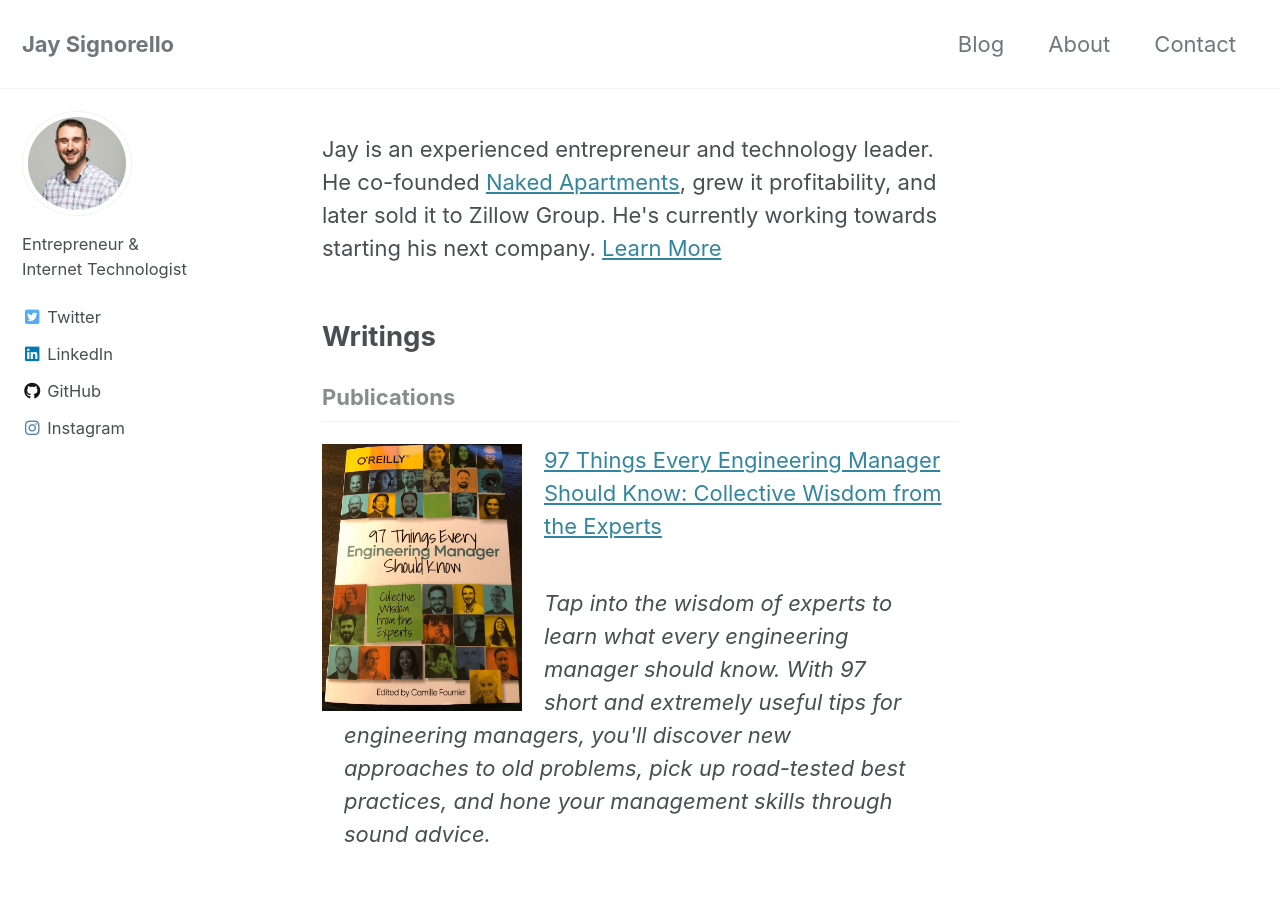
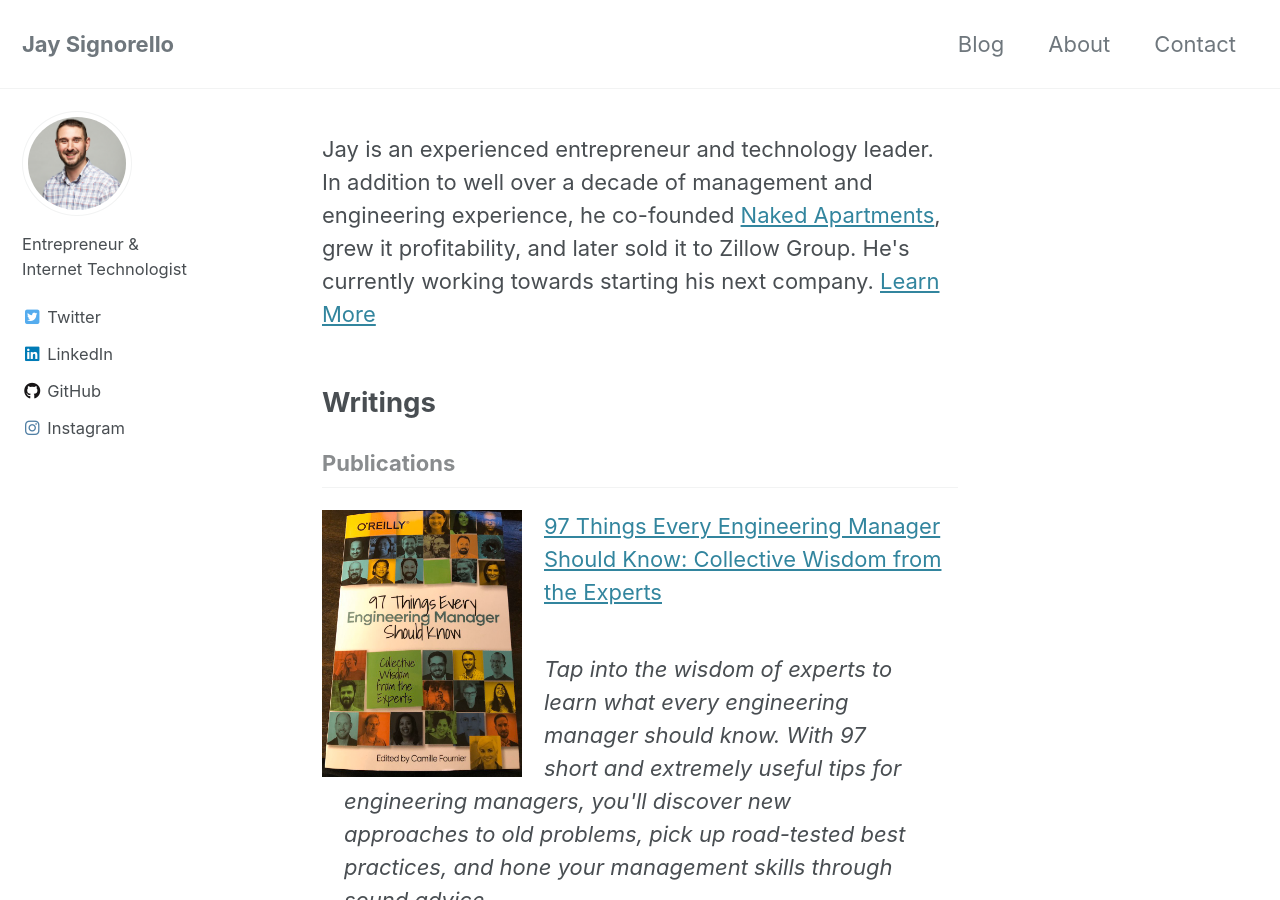
Before and after one commit to jaysignorello/jaysignorello.com, a Jekyll site: the page built from index.html, in a window 1280 px wide and 900 px high. Built offline with Jekyll 4.4.1, drawn with Linux system fonts in a browser that asks for light colours; cached includes are drawn as plain includes; nearby versions of some CDN libraries; the list of posts is cut into pages by our own code.

Commit message:
Note management/engineering experience on homepage.

```diff
--- a/index.html
+++ b/index.html
@@ -7,7 +7,7 @@
 ---
 
 <p>
-  Jay is an experienced entrepreneur and technology leader. He co-founded <a href="https://www.nakedapartments.com/">Naked Apartments</a>,
+  Jay is an experienced entrepreneur and technology leader. In addition to well over a decade of management and engineering experience, he co-founded <a href="https://www.nakedapartments.com/">Naked Apartments</a>,
   grew it profitability, and later  sold it to Zillow Group.
   He's currently working towards starting his next company. <a href="/about/">Learn More</a>
 </p>
```
